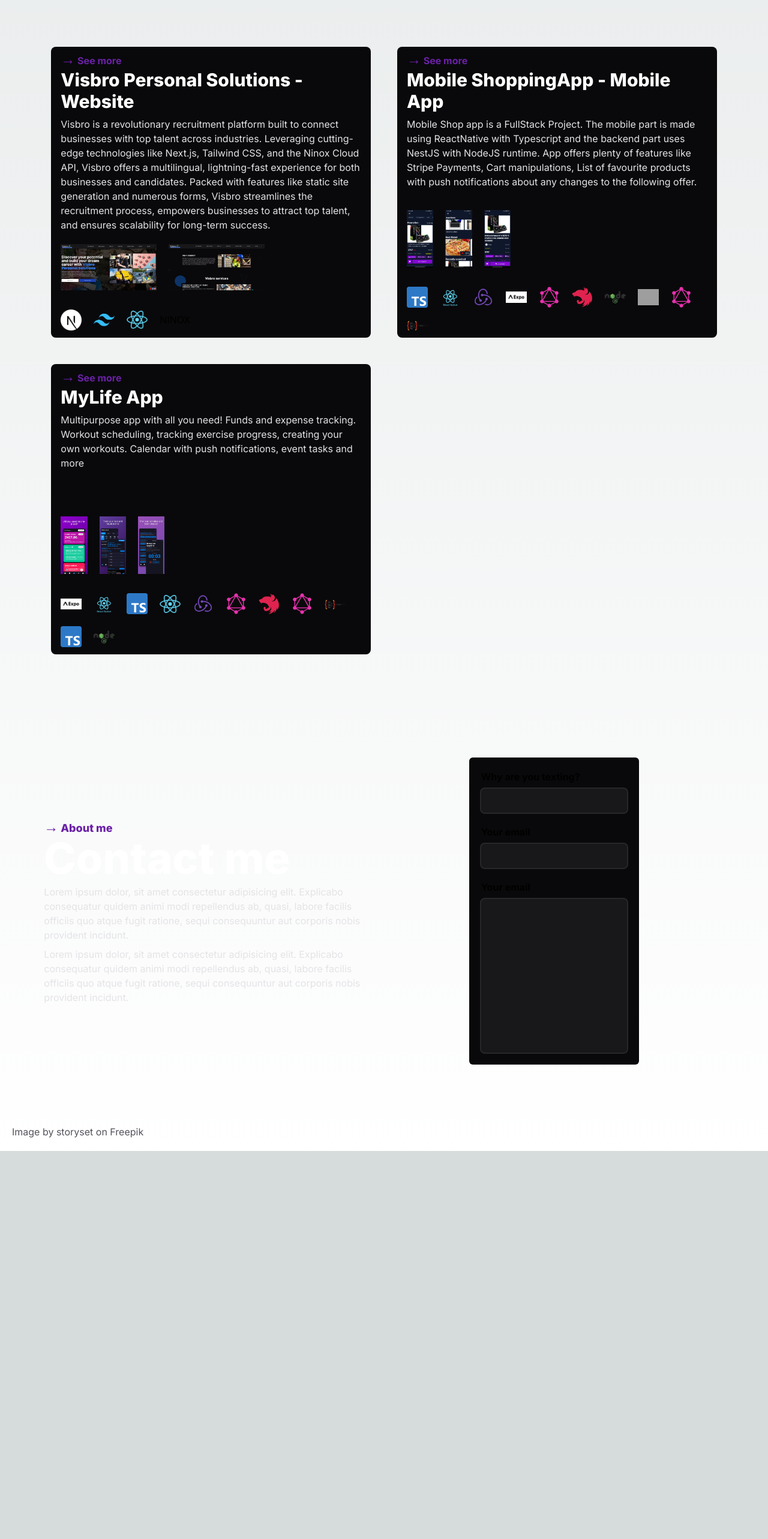
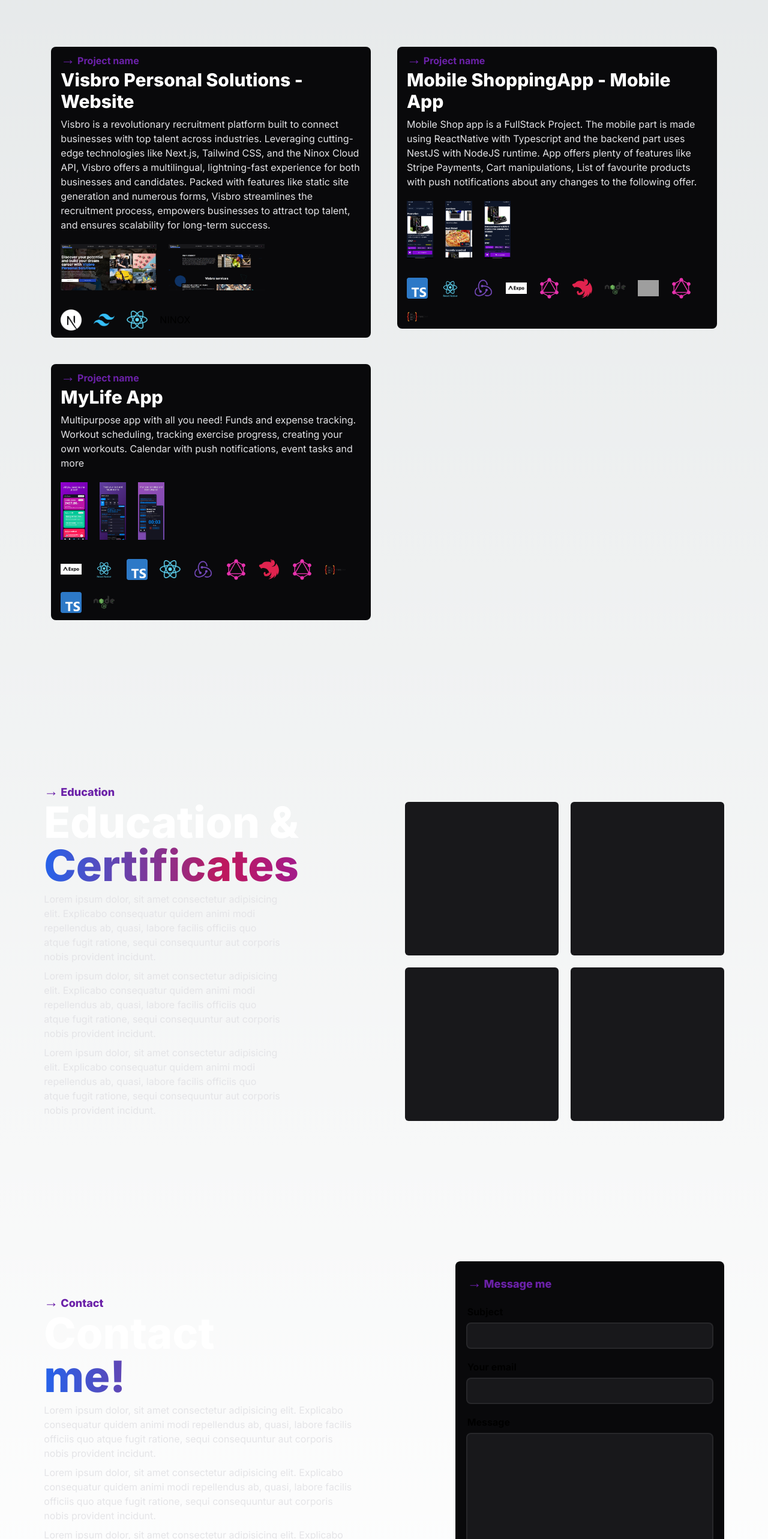
Before and after one commit to DMQQ/portfolio_v2, a Next.js app: page / in a window 1280 px wide. Shown: the part 2078-4644 px from the top of the page at 60% size. Before the commit the page ends 3997 px from the top, so only its background shows below. Built offline with nearby package versions, Linux system fonts and the light colour scheme; grey boxes are pictures that could not be loaded.

Commit message:
restyled

```diff
--- a/src/app/layout.tsx
+++ b/src/app/layout.tsx
@@ -32,7 +32,7 @@
                 (label) => (
                   <li key={label}>
                     <a
-                      href={`#${label}`}
+                      href={`#${label.toLowerCase()}`}
                       className="text-purple-400 hover:text-purple-600 transition-colors"
                     >
                       #{label}
--- a/src/app/page.tsx
+++ b/src/app/page.tsx
@@ -36,13 +36,16 @@
                 width={70}
                 height={70}
                 priority
-                className="align-middle w-14 md:w-[4.5rem]"
+                className="align-middle w-12 md:w-[4.5rem]"
               />
             ))}
           </div>
         </section>
       </article>
-      <article className="flex flex-col lg:flex-row w-11/12 mx-auto min-h-screen items-center py-20 gap-5">
+      <article
+        id="overview"
+        className="flex flex-col lg:flex-row w-11/12 mx-auto min-h-screen items-center py-20 gap-5"
+      >
         <section className="flex-1">
           <h2 className="text-5xl md:text-7xl font-extrabold">
             <span className="text-lg text-purple-800">
@@ -120,25 +123,28 @@
         <span className="gradient-text">contributed to</span>
       </h3>
 
-      <article className="w-full p-5 md:w-11/12 mx-auto py-20 grid grid-cols-1 grid-rows-4 lg:grid-cols-2 lg:grid-rows-2 gap-5">
+      <article
+        id="projects"
+        className="w-full p-5 md:w-11/12 mx-auto py-20 grid grid-cols-1 grid-rows-4 lg:grid-cols-2 lg:grid-rows-2 gap-5"
+      >
         {projects.map((project, index) => (
+          <Link href={"/projects/" + project.path}>
             <section
               key={project.name}
-            className="hover:ring-2 rounded-xl hover:ring-purple-700 md:p-3 transition-colors duration-300 ease-in-out"
+              className="hover:ring-2  hover:ring-purple-700 md:p-3 transition-colors duration-300 ease-in-out rounded-lg"
             >
               <div className="bg-zinc-950 flex flex-col h-full px-4 pb-3 rounded-lg">
                 <h3 className="text-white text-3xl font-extrabold">
-                <Link
-                  href={"/projects/" + project.path}
-                  className="text-base text-purple-800 font-bold"
-                >
-                  <span className="text-2xl">&#x2192;</span> See more
-                </Link>
+                  <span className="text-base text-purple-800 font-bold">
+                    <span className="text-2xl">&#x2192;</span> Project name
+                  </span>
                   <br />
                   {project.name}
                 </h3>
 
-              <p className="text-zinc-200 mt-2 flex-1">{project.description}</p>
+                <p className="text-zinc-200 mt-2 flex-1">
+                  {project.description}
+                </p>
 
                 <div className="flex flex-row snap-x gap-5 mt-5 overflow-x-scroll md:overflow-auto pb-3">
                   {project.thumbnails?.map((src) => (
@@ -173,44 +179,96 @@
                 </div>
               </div>
             </section>
+          </Link>
         ))}
       </article>
 
-      <article className="w-full p-5 md:w-11/12 mx-auto py-20 flex flex-col md:flex-row justify-center items-center">
+      <article className="w-full p-5 md:w-11/12 mx-auto py-20 flex min-h-screen flex-col lg:flex-row justify-center items-center">
         <section className="flex-1 flex flex-col">
-          <h4 className="text-white text-7xl font-extrabold flex flex-col">
+          <h4 className="text-white text-5xl md:text-7xl font-extrabold flex flex-col">
             <span className="text-lg text-purple-800">
-              <span className="text-2xl">&#x2192;</span> About me
+              <span className="text-2xl">&#x2192;</span> Education
             </span>{" "}
-            Contact me
+            Education & <span className="gradient-text">Certificates</span>
           </h4>
 
+          <div className="w-full lg:w-2/3">
             <p className="text-zinc-200 flex-1 mt-2">
-            Lorem ipsum dolor, sit amet consectetur adipisicing elit. Explicabo
-            consequatur quidem animi modi repellendus ab, quasi, labore facilis
-            officiis quo atque fugit ratione, sequi consequuntur aut corporis
-            nobis provident incidunt.
+              Lorem ipsum dolor, sit amet consectetur adipisicing elit.
+              Explicabo consequatur quidem animi modi repellendus ab, quasi,
+              labore facilis officiis quo atque fugit ratione, sequi
+              consequuntur aut corporis nobis provident incidunt.
             </p>
             <p className="text-zinc-200 flex-1 mt-2">
-            Lorem ipsum dolor, sit amet consectetur adipisicing elit. Explicabo
-            consequatur quidem animi modi repellendus ab, quasi, labore facilis
-            officiis quo atque fugit ratione, sequi consequuntur aut corporis
-            nobis provident incidunt.
+              Lorem ipsum dolor, sit amet consectetur adipisicing elit.
+              Explicabo consequatur quidem animi modi repellendus ab, quasi,
+              labore facilis officiis quo atque fugit ratione, sequi
+              consequuntur aut corporis nobis provident incidunt.
             </p>
+            <p className="text-zinc-200 flex-1 mt-2">
+              Lorem ipsum dolor, sit amet consectetur adipisicing elit.
+              Explicabo consequatur quidem animi modi repellendus ab, quasi,
+              labore facilis officiis quo atque fugit ratione, sequi
+              consequuntur aut corporis nobis provident incidunt.
+            </p>
+          </div>
         </section>
+        <section className="grid md:grid-cols-2 grid-cols-1 grid-rows-2 justify-center items-center gap-5 mt-10">
+          <div className="w-64 h-64 bg-zinc-900 rounded-md" />
+          <div className="w-64 h-64 bg-zinc-900 rounded-md" />
+          <div className="w-64 h-64 bg-zinc-900 rounded-md" />
+          <div className="w-64 h-64 bg-zinc-900 rounded-md" />
+        </section>
+      </article>
+
+      <article className="w-full p-5 md:w-11/12 mx-auto py-20 flex flex-col lg:flex-row justify-between items-center">
         <section className="flex-1 flex flex-col">
+          <h4 className="text-white text-5xl md:text-7xl font-extrabold flex flex-col">
+            <span className="text-lg text-purple-800">
+              <span className="text-2xl">&#x2192;</span> Contact
+            </span>{" "}
+            Contact <br /> <span className="gradient-text">me!</span>
+          </h4>
+
+          <div className="w-full lg:w-3/4">
+            <p className="text-zinc-200 flex-1 mt-2">
+              Lorem ipsum dolor, sit amet consectetur adipisicing elit.
+              Explicabo consequatur quidem animi modi repellendus ab, quasi,
+              labore facilis officiis quo atque fugit ratione, sequi
+              consequuntur aut corporis nobis provident incidunt.
+            </p>
+            <p className="text-zinc-200 flex-1 mt-2">
+              Lorem ipsum dolor, sit amet consectetur adipisicing elit.
+              Explicabo consequatur quidem animi modi repellendus ab, quasi,
+              labore facilis officiis quo atque fugit ratione, sequi
+              consequuntur aut corporis nobis provident incidunt.
+            </p>
+            <p className="text-zinc-200 flex-1 mt-2">
+              Lorem ipsum dolor, sit amet consectetur adipisicing elit.
+              Explicabo consequatur quidem animi modi repellendus ab, quasi,
+              labore facilis officiis quo atque fugit ratione, sequi
+              consequuntur aut corporis nobis provident incidunt.
+            </p>
+          </div>
+        </section>
+        <section className="mt-10">
           <form
             action=""
-            className="w-full md:w-2/3 lg:w-1/2 mx-auto bg-zinc-950 p-5 rounded-md"
+            className="w-[calc(100vw-2.5rem)] max-w-[28rem] flex flex-col flex-1 bg-zinc-950 p-5 rounded-lg"
           >
+            <h5 className="text-white text-5xl md:text-7xl font-extrabold flex flex-col mb-5">
+              <span className="text-lg text-purple-800">
+                <span className="text-2xl">&#x2192;</span> Message me
+              </span>{" "}
+            </h5>
             <div className="flex flex-col">
-              <label htmlFor="reason" className="font-bold mb-2">
-                Why are you texting?
+              <label htmlFor="subject" className="font-bold mb-2">
+                Subject
               </label>
               <input
                 type="text"
                 required
-                id="reason"
+                id="subject"
                 className="bg-zinc-900 rounded-md p-2 text-purple-600 ring-2 focus:ring-purple-800 outline-none ring-zinc-800"
               />
             </div>
@@ -227,7 +285,7 @@
             </div>
             <div className="flex flex-col mt-5">
               <label htmlFor="message" className="font-bold mb-2">
-                Your email
+                Message
               </label>
               <textarea
                 rows={10}
@@ -236,6 +294,12 @@
                 className="bg-zinc-900 rounded-md p-2 text-purple-600 ring-2 focus:ring-purple-800 outline-none ring-zinc-800 resize-none"
               />
             </div>
+            <button
+              type="submit"
+              className="px-3 py-3 rounded-md bg-purple-950 hover:bg-purple-900 transition-colors ease-in-out duration-150 mt-5 w-full"
+            >
+              Send message
+            </button>
           </form>
         </section>
       </article>
--- a/src/app/projects/life/page.tsx
+++ b/src/app/projects/life/page.tsx
@@ -49,8 +49,8 @@
             </span>
           </h2>
 
-          <div className="flex flex-col md:flex-row gap-5">
-            <ul className="grid grid-cols-2 gap-3 list-disc pl-8 items-center bg-zinc-950 rounded-xl p-3 w-auto">
+          <div className="flex flex-col md:flex-row gap-5 w-full">
+            <ul className="grid grid-cols-1 md:grid-cols-2 gap-3 list-disc pl-8 items-center bg-zinc-950 rounded-xl p-3 w-auto">
               {project?.additionalLibraries.frontend.map((text) => (
                 <li key={text} className="uppercase text-sm font-medium">
                   {text}
@@ -59,7 +59,7 @@
             </ul>
 
             {project?.additionalLibraries.backend.length !== 0 && (
-              <ul className="grid h-full grid-cols-2 gap-3 list-disc pl-8 items-center bg-zinc-950 rounded-xl p-3 w-auto">
+              <ul className="grid h-full grid-cols-1 md:grid-cols-2 gap-3 list-disc pl-8 items-center bg-zinc-950 rounded-xl p-3 w-auto">
                 {project?.additionalLibraries.backend.map((text) => (
                   <li key={text} className="uppercase text-sm font-medium">
                     {text}
--- a/src/app/projects/shop/page.tsx
+++ b/src/app/projects/shop/page.tsx
@@ -48,8 +48,8 @@
             </span>
           </h2>
 
-          <div className="flex flex-col md:flex-row gap-5">
-            <ul className="grid grid-cols-2 gap-3 list-disc pl-8 items-center bg-zinc-950 rounded-xl p-3 w-auto">
+          <div className="flex flex-col md:flex-row gap-5 w-full">
+            <ul className="grid grid-cols-1 md:grid-cols-2 gap-3 list-disc pl-8 items-center bg-zinc-950 rounded-xl p-3 w-auto">
               {project?.additionalLibraries.frontend.map((text) => (
                 <li key={text} className="uppercase text-sm font-medium">
                   {text}
@@ -58,7 +58,7 @@
             </ul>
 
             {project?.additionalLibraries.backend.length !== 0 && (
-              <ul className="grid h-full grid-cols-2 gap-3 list-disc pl-8 items-center bg-zinc-950 rounded-xl p-3 w-auto">
+              <ul className="grid h-full grid-cols-1 md:grid-cols-2 gap-3 list-disc pl-8 items-center bg-zinc-950 rounded-xl p-3 w-auto">
                 {project?.additionalLibraries.backend.map((text) => (
                   <li key={text} className="uppercase text-sm font-medium">
                     {text}
--- a/src/app/projects/visbro/page.tsx
+++ b/src/app/projects/visbro/page.tsx
@@ -13,7 +13,7 @@
     <main>
       <main className="pt-28 pb-10 flex flex-col md:flex-row justify-center p-5 w-screen md:w-11/12 mx-auto gap-5">
         <section className="flex-1 w-full flex flex-col items-start">
-          <h1 className="text-5xl md:text-7xl font-extrabold text-white flex flex-col">
+          <h1 className="text-5xl md:text-7xl font-extrabold text-white flex flex-col ">
             <span className="text-base text-purple-800 font-bold">
               <span className="text-2xl">&#x2192;</span> Project name
             </span>
@@ -45,8 +45,8 @@
             </span>
           </h2>
 
-          <div className="flex flex-col md:flex-row gap-5">
-            <ul className="grid grid-cols-2 gap-3 list-disc pl-8 items-center bg-zinc-950 rounded-xl p-3 w-auto">
+          <div className="flex flex-col md:flex-row gap-5 w-full">
+            <ul className="grid grid-cols-1 md:grid-cols-2 gap-3 list-disc pl-8 items-center bg-zinc-950 rounded-xl p-3 w-auto">
               {project?.additionalLibraries.frontend.map((text) => (
                 <li key={text} className="uppercase text-sm font-medium">
                   {text}
@@ -55,7 +55,7 @@
             </ul>
 
             {project?.additionalLibraries.backend.length !== 0 && (
-              <ul className="grid h-full grid-cols-2 gap-3 list-disc pl-8 items-center bg-zinc-950 rounded-xl p-3 w-auto">
+              <ul className="grid h-full grid-cols-1 md:grid-cols-2 gap-3 list-disc pl-8 items-center bg-zinc-950 rounded-xl p-3 w-auto">
                 {project?.additionalLibraries.backend.map((text) => (
                   <li key={text} className="uppercase text-sm font-medium">
                     {text}
@@ -82,7 +82,7 @@
         </section>
       </main>
       <main className="pt-28 pb-10 flex  flex-col md:flex-row-reverse justify-center p-5 w-screen md:w-11/12 mx-auto gap-5">
-        <div className={`grid grid-cols-2 w-full gap-5`}>
+        <div className={`grid grid-cols-1 md:grid-cols-2 w-full gap-5`}>
           {project?.images?.map((src, index) => (
             <Image
               priority
```
Lines whose indentation alone changed are shown as unchanged.
